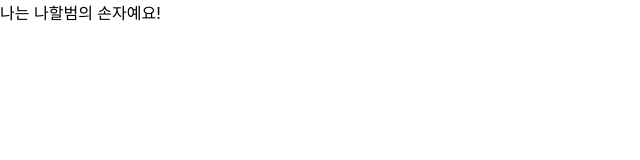
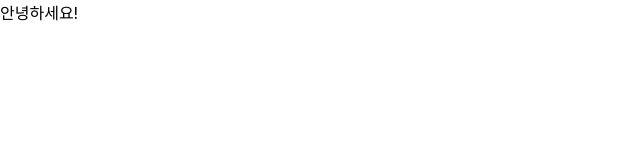
Before and after one commit to itaekyung/React_Week1, a React (Create React App) app: page / in a window 1280 px wide. Shown: the top 160 px of the page, without its empty margins (0-640 px from the left). Built offline with nearby package versions, Linux system fonts and the light colour scheme.

Commit message:
children

```diff
--- a/src/App.jsx
+++ b/src/App.jsx
@@ -1,23 +1,11 @@
 import React from "react";
 
-//props를 통해 부모 -> 자식 데이터가 전달됐다.
-function Son(props) {
-  return <div>나는 {props.gFatherName}의 손자예요!</div>;
+function App() {
+  return <User>안녕하세요!</User>;
 }
 
-function Mother(props) {
-  const name = "흥부인";
-  const gFatherName = props.grandFatherName;
-  return <Son motherName={name} gFatherName={gFatherName} />; // 자식 컴포넌트에게 정보 전달
-}
-
-function GrandFather() {
-  const name = "나할범";
-  return <Mother grandFatherName={name} />;
-}
-
-function App() {
-  return <GrandFather />;
+function User(props) {
+  return <div>{props.children}</div>;
 }
 
 export default App;
```
